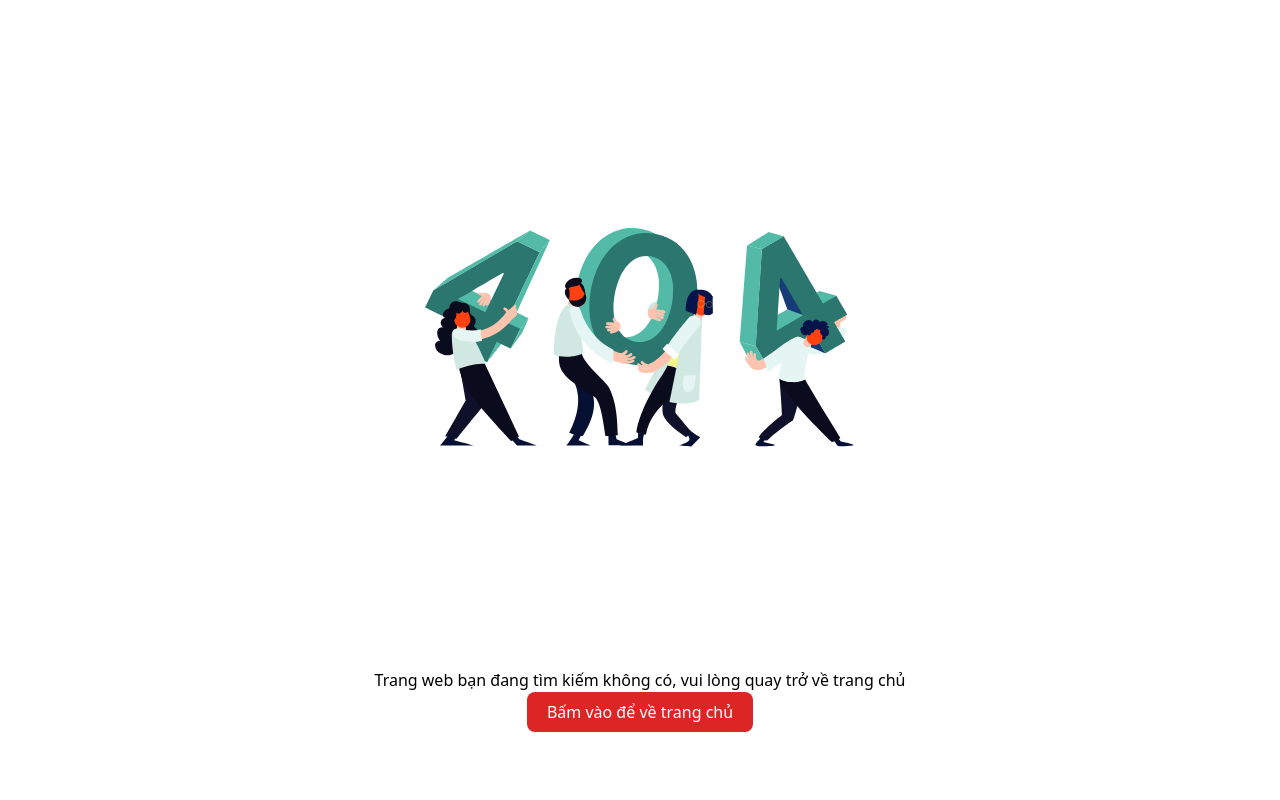
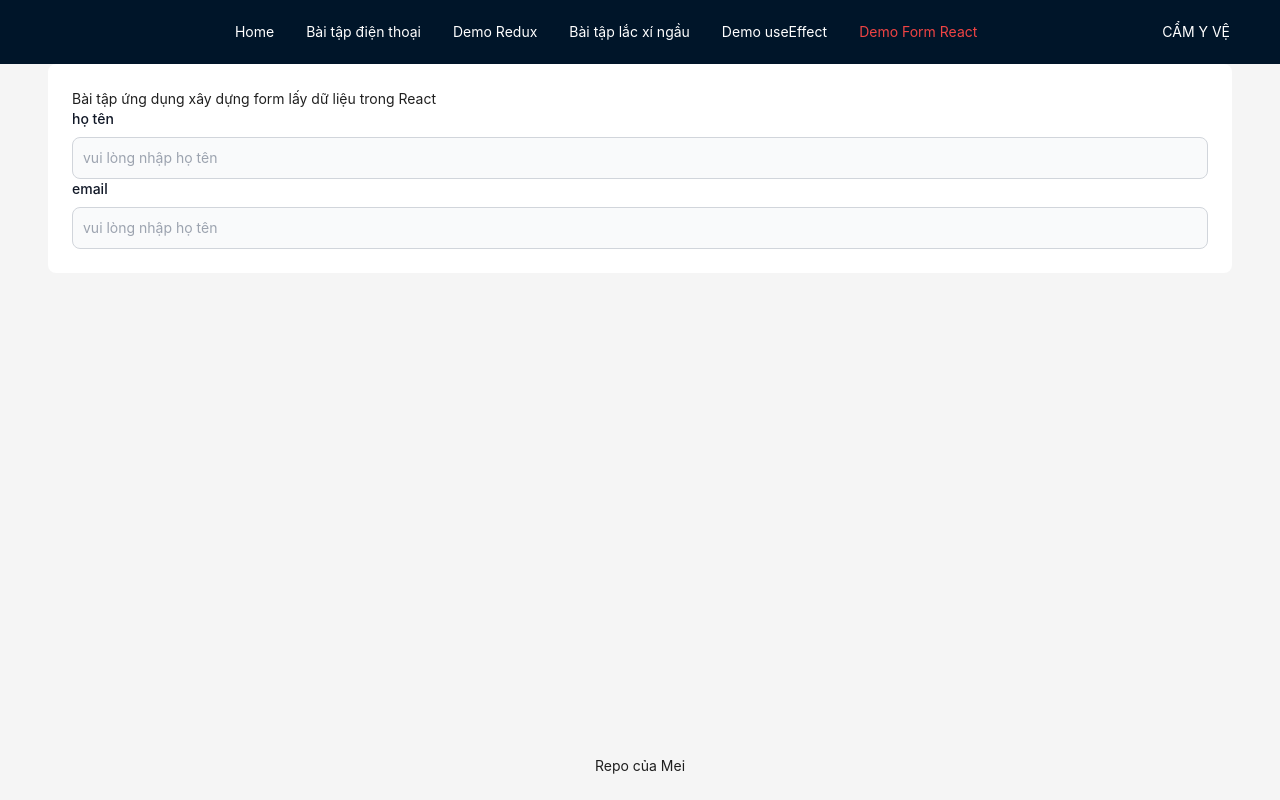
Before and after one commit to MeiCloudie/cyber-react-demo, a React (Vite) app: page /demo-form-react in a window 1280 px wide. Built offline with nearby package versions, Linux system fonts and the light colour scheme.

Commit message:
content: Learn about hook (useCallBack - useMemo) and demo Form

```diff
--- /dev/null
+++ b/src/components/DemoFormReact/DemoFormReact.jsx
@@ -0,0 +1,54 @@
+import { useState } from "react"
+
+const DemoFormReact = () => {
+  const [value, setValue] = useState({
+    hoTen: "",
+    email: "",
+  })
+  console.log(value)
+  const handleChange = (event) => {
+    const id = event.target.id
+    setValue({ ...value, [id]: event.target.value })
+  }
+  return (
+    <div>
+      <h2>Bài tập ứng dụng xây dựng form lấy dữ liệu trong React</h2>
+      <form>
+        <div>
+          <label
+            htmlFor="first_name"
+            className="block mb-2 text-sm font-medium text-gray-900"
+          >
+            họ tên
+          </label>
+          <input
+            type="text"
+            id="hoTen"
+            className="bg-gray-50 border border-gray-300 text-gray-900 text-sm rounded-lg focus:ring-blue-500 focus:border-blue-500 block w-full p-2.5"
+            placeholder="vui lòng nhập họ tên"
+            value={value.hoTen}
+            onChange={handleChange}
+          />
+        </div>
+        <div>
+          <label
+            htmlFor="first_name"
+            className="block mb-2 text-sm font-medium text-gray-900"
+          >
+            email
+          </label>
+          <input
+            type="text"
+            id="email"
+            className="bg-gray-50 border border-gray-300 text-gray-900 text-sm rounded-lg focus:ring-blue-500 focus:border-blue-500 block w-full p-2.5"
+            placeholder="vui lòng nhập họ tên"
+            value={value.email}
+            onChange={handleChange}
+          />
+        </div>
+      </form>
+    </div>
+  )
+}
+
+export default DemoFormReact
--- a/src/components/DemoUseEffect/DemoUseEffect.jsx
+++ b/src/components/DemoUseEffect/DemoUseEffect.jsx
@@ -1,11 +1,10 @@
-import { useContext, useEffect, useState } from "react"
+import { useCallback, useContext, useEffect, useState } from "react"
 import axios from "axios"
 import { Link } from "react-router-dom"
 import { NotificationContext } from "../../App"
-
 const DemoUseEffect = () => {
-  const data = useContext(NotificationContext)
-  console.log(data)
+  const dataContext = useContext(NotificationContext)
+  console.log(dataContext)
   const [listShoe, setListShoe] = useState()
   useEffect(() => {
     console.log("Tôi là useEffect chạy sau khi giao diện xuất hiện")
@@ -22,17 +21,31 @@ const DemoUseEffect = () => {
       .catch((err) => {
         console.log(err)
       })
-    data.handleNotification("error", "Hello")
+    dataContext.handleNotification("error", "Hello")
   }, [])
+
   console.log("Tôi là component demoUseEffect")
   console.log(listShoe)
+
   function render() {
     console.log("Tôi là giao diện của demouseEffect")
-    return <p>BCS12</p>
+    return <p>{listShoe && listShoe[0]?.name}</p>
   }
+  const [number, setNumber] = useState("")
+  console.log(number)
+  // useCallback được sử dụng khi chúng ta cần quản lí một function có nên được render lại khi component rerender hay không
+  // các tham số trong dependencies của useCallback giúp thực hiện kiểm tra khi nào thì function đó nên render lại để lấy dữ liệu mới
+  const functionCallBack = useCallback(render, [listShoe])
   return (
     <div>
-      {render()}
+      {functionCallBack()}
+      <input
+        type="text"
+        placeholder="Vui lòng nhập bất kì số"
+        onChange={(event) => {
+          setNumber(event.target.value)
+        }}
+      />
       <div className="grid grid-cols-4 gap-5">
         {/* nếu có dữ liệu thì chạy, không thì sẽ không chạy  */}
         {listShoe?.map((item, index) => {
--- a/src/components/DemoUseEffect/DemoUseEffectDetail.jsx
+++ b/src/components/DemoUseEffect/DemoUseEffectDetail.jsx
@@ -1,16 +1,15 @@
 import axios from "axios"
-import { useEffect, useState } from "react"
+import { useEffect, useMemo, useRef, useState } from "react"
 import { Link, useParams, useSearchParams } from "react-router-dom"
 
 const DemoUseEffectDetail = () => {
   const [shoe, setShoe] = useState({})
-
   // thực hiện gọi tới hook useSearchParams để lấy dữ liệu trên url
   const [searchParam, setSearchParam] = useSearchParams()
   const dataGiaTien = searchParam.get("giatien")
   const dataHang = searchParam.get("hang")
   console.log(dataHang)
-  console.log(dataGiaTien)
+
   // let abc = {
   //   id: 2,
   // };
@@ -19,6 +18,10 @@ const DemoUseEffectDetail = () => {
   // };
   // shoe.tuoi ==> undifined
   const { id } = useParams()
+  let random = id + Math.floor(Math.random() * 6)
+  const randomMemo = useMemo(() => {
+    return random
+  }, [id])
   // tham số thứ 2 của useEffect là một mảng có tên dependecy giúp thực hiện cho phép người dùng lựa chọn chạy lại useEffect khi một hoặc nhiều giá trị thay đổi
   useEffect(() => {
     axios({
@@ -41,9 +44,39 @@ const DemoUseEffectDetail = () => {
   }, [])
 
   console.log(shoe)
-
+  console.log(random)
+  const refCustom = useRef(null)
+  const refInput = useRef(null)
   return (
     <>
+      {/* http://localhost:5173/demo-use-effect-detail/32 .split("/") */}
+      {/* ["http:", "","localhost:5173","demo-use-effect-detail","32"] */}
+      <input
+        type="text"
+        placeholder="Nhập năm sinh"
+        ref={refInput}
+        onChange={(event) => {
+          console.log(event.target.value)
+          console.log(refInput.current.value)
+        }}
+      />
+      <p>{refInput?.current?.value}</p>
+      <button
+        onClick={() => {
+          // scrollIntroView giúp scroll tới một phần tử được chỉ định
+          console.log(
+            refCustom.current.scrollIntoView({
+              behavior: "smooth",
+              block: "center",
+            })
+          )
+        }}
+        className="py-2 px-5 bg-black text-white rounded-md"
+      >
+        Bấm vào để xem sản phẩm liên quan
+      </button>
+      {randomMemo}
+      {/* {random} */}
       <input
         type="text"
         className="p-2 border border-black rounded-md"
@@ -51,10 +84,7 @@ const DemoUseEffectDetail = () => {
         onChange={(event) => {
           const dataQuery = Object.fromEntries(searchParam)
           console.log(dataQuery)
-          setSearchParam({
-            ...dataQuery,
-            hang: event.target.value,
-          })
+          setSearchParam({ ...dataQuery, hang: event.target.value })
         }}
       />
       <div>
@@ -74,7 +104,37 @@ const DemoUseEffectDetail = () => {
         </div>
       </div>
       {/* sản phẩm liên quan  */}
-      <div>
+      <br />
+      <br />
+      <br />
+      <br />
+      <br />
+      <br />
+      <br />
+      <br />
+      <br />
+      <br />
+      <br />
+      <br />
+      <br />
+      <br />
+      <br />
+      <br />
+      <br />
+      <br />
+      <br />
+      <br />
+      <br />
+      <br />
+      <br />
+      <br />
+      <br />
+      <br />
+      <br />
+      <br />
+      <br />
+      <br />
+      <div ref={refCustom}>
         <h3>Các sản phẩm liên quan</h3>
         {shoe.relatedProducts?.map((item, index) => {
           return (
--- a/src/routes/useRouteCustom.jsx
+++ b/src/routes/useRouteCustom.jsx
@@ -10,6 +10,7 @@ import DemoRedux from "../components/DemoRedux/DemoRedux"
 import BaiTapLacXiNgau from "../components/BaiTap/BaiTapLacXiNgau/BaiTapLacXiNgau"
 import DemoUseEffect from "../components/DemoUseEffect/DemoUseEffect"
 import DemoUseEffectDetail from "../components/DemoUseEffect/DemoUseEffectDetail"
+import DemoFormReact from "../components/DemoFormReact/DemoFormReact"
 
 const useRouteCustom = () => {
   const elements = useRoutes([
@@ -45,6 +46,10 @@ const useRouteCustom = () => {
           path: "/demo-use-effect-detail/:id",
           element: <DemoUseEffectDetail />,
         },
+        {
+          path: "/demo-form-react",
+          element: <DemoFormReact />,
+        },
       ],
     },
     {
--- a/src/template/HomeTemplate/HomeTemplate.jsx
+++ b/src/template/HomeTemplate/HomeTemplate.jsx
@@ -32,6 +32,10 @@ const HomeTemplate = () => {
     {
       to: "/demo-useEffect",
       content: "Demo useEffect",
+    },
+    {
+      to: "/demo-form-react",
+      content: "Demo Form React",
     },
   ]
   const {
```
